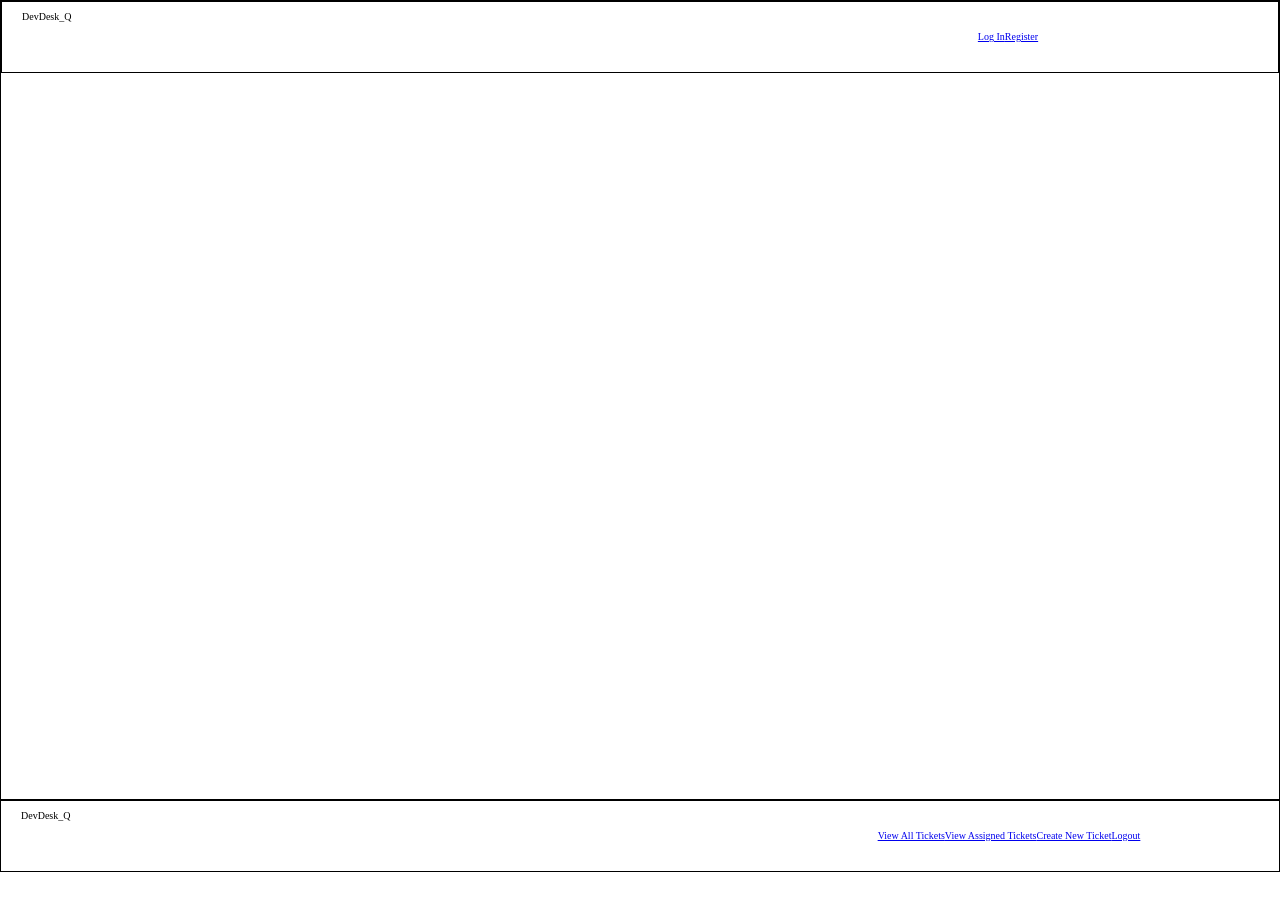
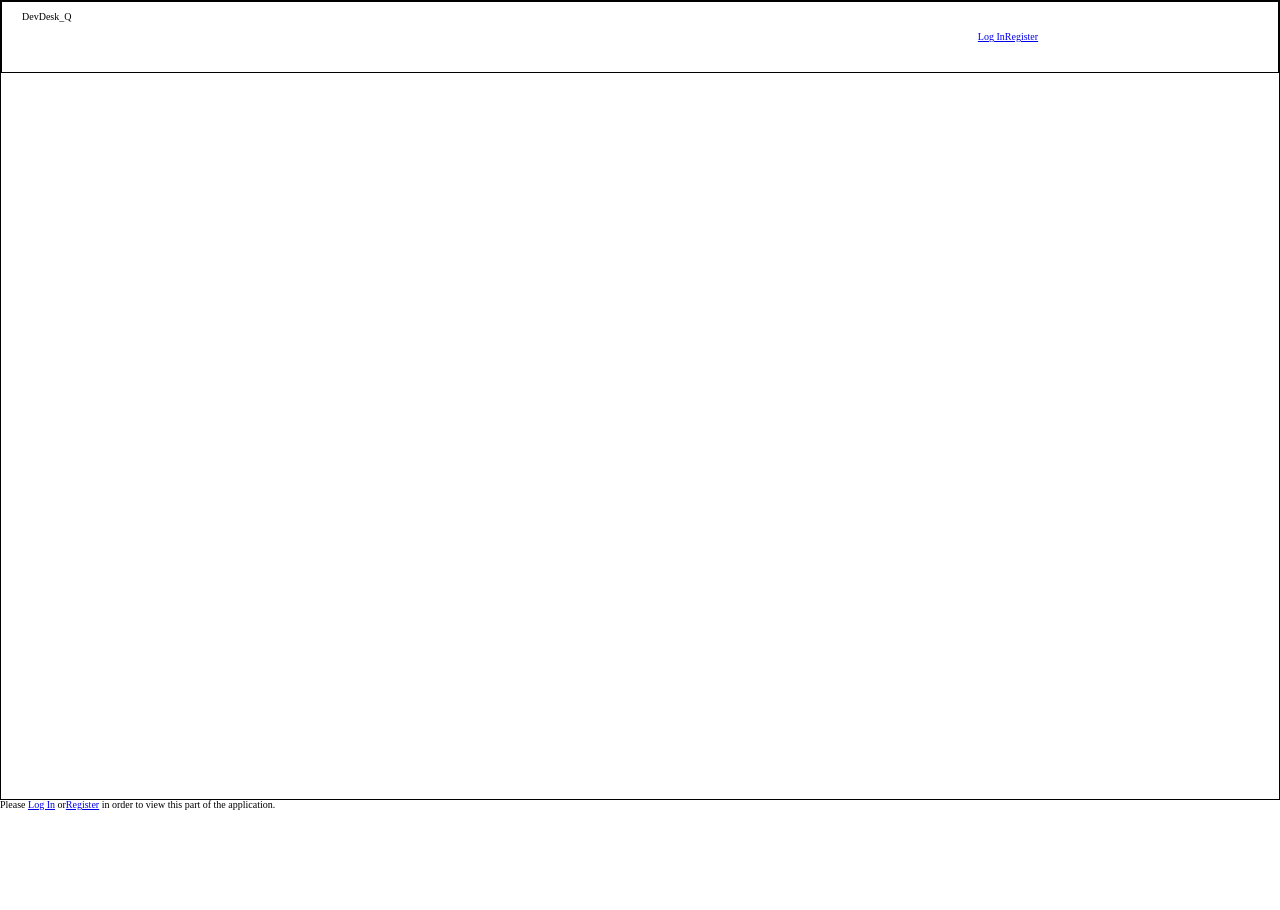
Before and after one commit to wmemorgan/devdesk-frontend, a React (Create React App) app in the folder dev-desk-queue/: page /view-ticket in a window 1280 px wide. Shown: the top 910 px of the page. After the commit the page ends 810 px from the top, so only its background shows below. Built offline with nearby package versions, Linux system fonts and the light colour scheme.

Commit message:
Still working on HOC

```diff
--- /dev/null
+++ b/dev-desk-queue/src/components/AuthenticationHOC.js
@@ -0,0 +1,31 @@
+import React from "react";
+import { Link } from "react-router-dom";
+
+export function RequireAuthentication(Component) {
+  return class AuthenticatedComponent extends React.Component {
+    isAuthenticated() {
+      return this.props.isAuthenticated;
+    }
+    render() {
+      const loginErrorMessage = (
+        <div>
+          Please <Link to="login">Log In</Link> or
+          <Link to="register">Register</Link> in order to view this part of the
+          application.
+        </div>
+      );
+
+      return (
+        <div>
+          {this.isAuthenticated === true ? (
+            <Component {...this.props} />
+          ) : (
+            loginErrorMessage
+          )}
+        </div>
+      );
+    }
+  };
+}
+
+export default RequireAuthentication;
--- a/dev-desk-queue/src/components/Dashboard.js
+++ b/dev-desk-queue/src/components/Dashboard.js
@@ -4,6 +4,7 @@ import styled from "styled-components";
 import TicketList from "./TicketList";
 import TicketForm from "./TicketForm";
 import ViewTicket from "./ViewTicket";
+import RequireAuthentication from "./AuthenticationHOC";
 
 const Container = styled.div`
   display: flex;
@@ -36,7 +37,7 @@ const NavBar = styled.nav`
   width: 500px;
 `;
 
-export default class Dashboard extends Component {
+export class Dashboard extends Component {
   render() {
     return (
       <Container>
@@ -60,3 +61,4 @@ export default class Dashboard extends Component {
     );
   }
 }
+export default RequireAuthentication(Dashboard);
--- a/dev-desk-queue/src/components/LogIn.js
+++ b/dev-desk-queue/src/components/LogIn.js
@@ -10,7 +10,6 @@ const Container = styled.div`
 
 export default class LogIn extends Component {
   //State
-
   state = {
     email: "",
     password: ""
```
Also changed, not shown: dev-desk-queue/src/App.js (+1 -22 lines).
